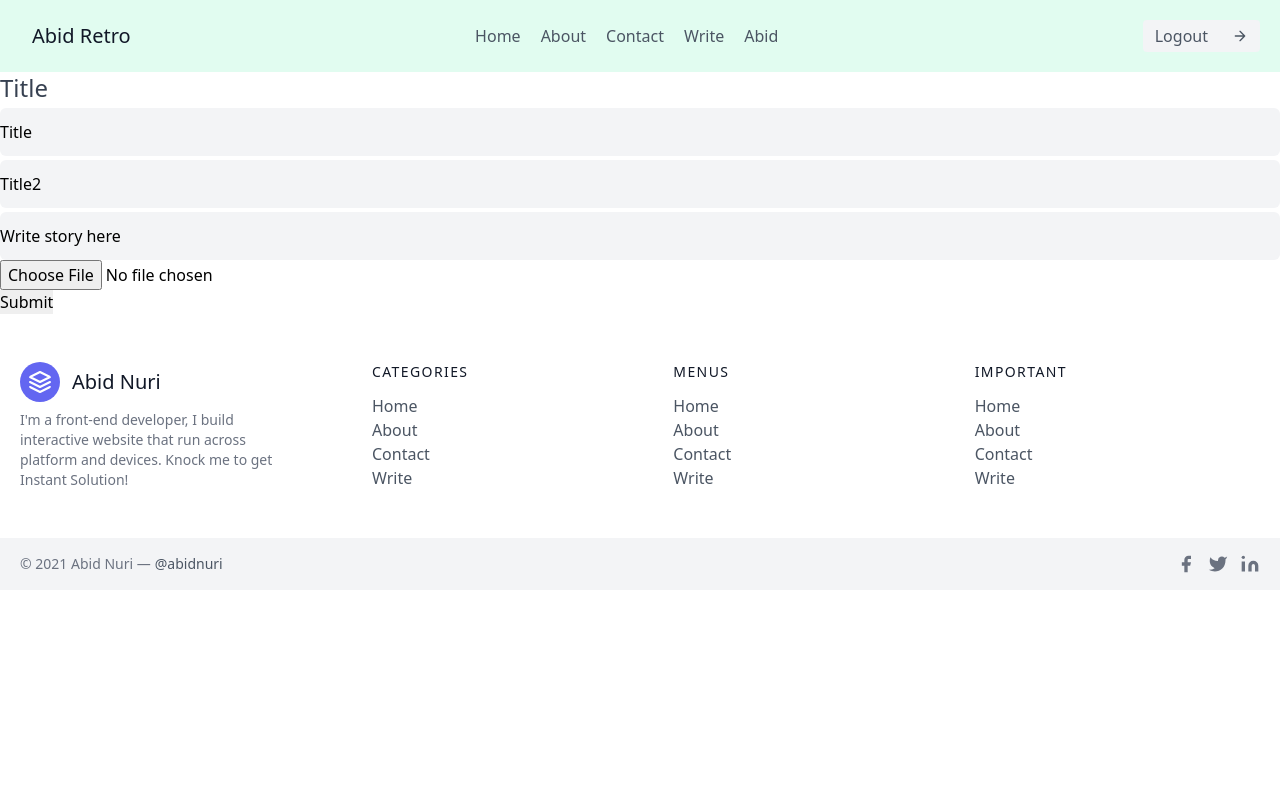
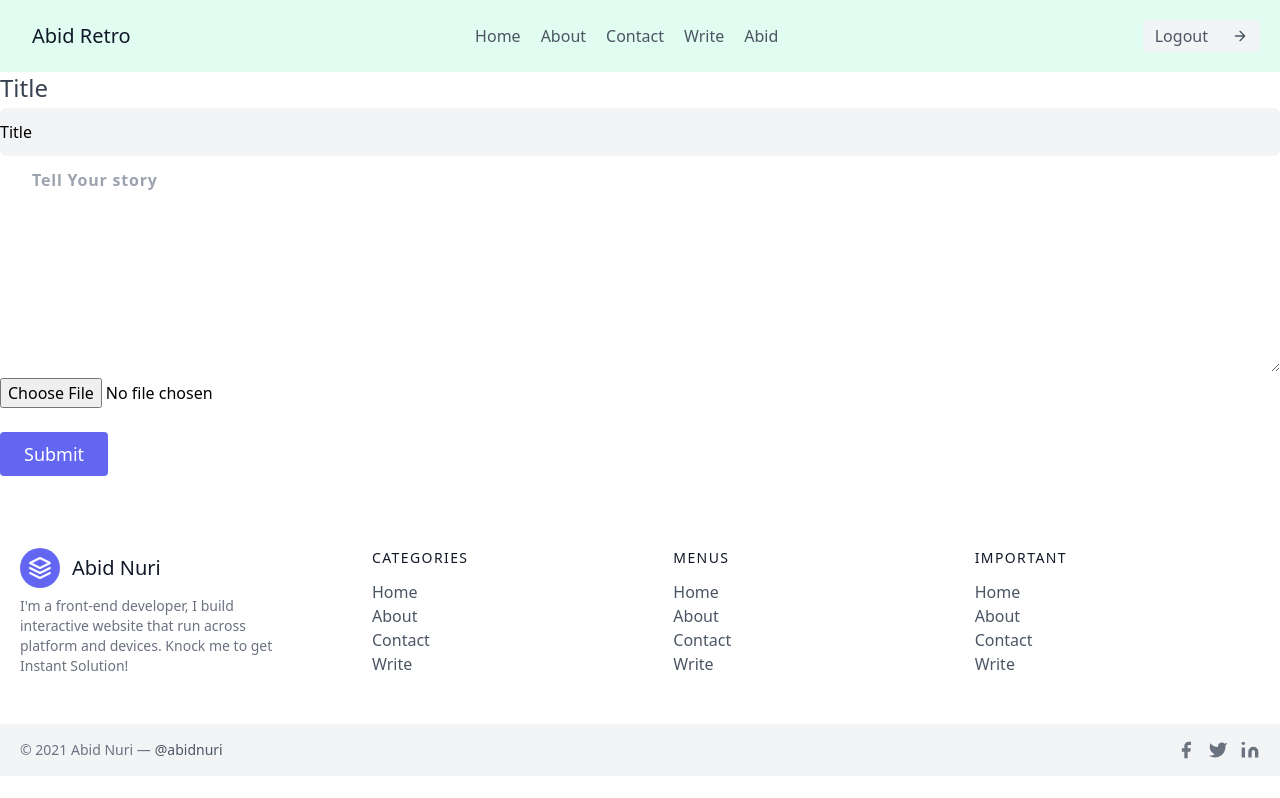
Before and after one commit to abidnuri/retro-blog-client, a React (Create React App) app: page /write in a window 1280 px wide. Built offline with nearby package versions, Linux system fonts and the light colour scheme.

Commit message:
fix post

```diff
--- a/src/components/Blog/Blog.js
+++ b/src/components/Blog/Blog.js
@@ -4,7 +4,7 @@ import SingleBlog from '../SingleBlog/SingleBlog';
 const Blog = () => {
     const [blog, setBlog] = useState([]);
     useEffect(() => {
-        fetch(`http://localhost:8000/events`)
+        fetch(`http://localhost:8000/posts`)
             .then(res => res.json())
             .then(data => setBlog(data));
     }, []);
--- a/src/components/BlogPost/BlogPost.js
+++ b/src/components/BlogPost/BlogPost.js
@@ -5,7 +5,7 @@ const BlogPost = () => {
     const { postID } = useParams();
     const [postDetails, setPostDetails] = useState({});
     useEffect(() => {
-        fetch(`http://localhost:8000/events/${postID}`)
+        fetch(`http://localhost:8000/posts/${postID}`)
             .then(res => res.json())
             .then(data => setPostDetails(data));
     }, [postID]);
--- a/src/components/SingleBlog/SingleBlog.js
+++ b/src/components/SingleBlog/SingleBlog.js
@@ -2,7 +2,7 @@ import React from 'react';
 import { Link } from 'react-router-dom';
 
 const SingleBlog = (props) => {
-    const { _id, name, imageURL, desc } = props.blg;
+    const { _id, name, imageURL, description } = props.blg;
     return (
         <div className="p-4 md:w-1/3">
             <div className="h-full border-2 border-gray-200 border-opacity-60 rounded-lg overflow-hidden">
@@ -10,7 +10,7 @@ const SingleBlog = (props) => {
                 <div className="p-6">
                     <h2 className="tracking-widest text-xs title-font font-medium text-gray-400 mb-1">CATEGORY</h2>
                     <h1 className="title-font text-lg font-medium text-gray-900 mb-3">{name}</h1>
-                    <p className="leading-relaxed mb-3">{desc}</p>
+                    <p className="leading-relaxed mb-3">{description}</p>
                     <div className="flex items-center flex-wrap ">
                         <Link to={`/post/${_id}`} className="text-indigo-500 inline-flex items-center md:mb-2 lg:mb-0">Read More
                             <svg className="w-4 h-4 ml-2" viewBox="0 0 24 24" stroke="currentColor" stroke-width="2" fill="none" stroke-linecap="round" stroke-linejoin="round">
--- a/src/components/Write/Write.js
+++ b/src/components/Write/Write.js
@@ -4,7 +4,7 @@ import { useForm } from 'react-hook-form';
 import './Write.css';
 
 const Write = () => {
-    const { register, handleSubmit, name, name2, desc, watch, formState: { errors } } = useForm();
+    const { register, handleSubmit, watch, formState: { errors } } = useForm();
 
     console.log(watch("example"));
     const [imageURL, setIMageURL] = useState(null);
@@ -17,7 +17,7 @@ const Write = () => {
             imageURL: imageURL,
         };
         console.log(data);
-        const url = `http://localhost:8000/addEvent`;
+        const url = `http://localhost:8000/addPost`;
 
         fetch(url, {
             method: "POST",
@@ -46,15 +46,23 @@ const Write = () => {
 
     return (
         <>
+            <div className="container mx-auto justify-center">
                 <form onSubmit={handleSubmit(onSubmit)}>
                     <h2 className="text-gray-700 text-2xl">Title</h2>
                     <input defaultValue="Title" name="name" {...register("name")} className="h-12 mt-1 block w-full rounded-md bg-gray-100 border-transparent focus:border-gray-500 focus:bg-white focus:ring-0" rows="4" />
-                <input defaultValue="Title2" name="name2" {...register("name2")} className="h-12 mt-1 block w-full rounded-md bg-gray-100 border-transparent focus:border-gray-500 focus:bg-white focus:ring-0" rows="4" />
-                <input defaultValue="Write story here" name="desc" {...register("desc")} className="h-12 mt-1 block w-full rounded-md bg-gray-100 border-transparent focus:border-gray-500 focus:bg-white focus:ring-0" rows="4" />
+                    <textarea
+                        type="text"
+                        placeholder="Tell Your story"
+                        name="description"
+                        rows="8"
+                        {...register("description")}
+                        className="w-full py-3 px-8 ring-0 focus:outline-none border-0 text-md font-semibold tracking-wider"
+                    ></textarea>
                     <input name="exampleRequired" onChange={handleImageUpload} type="file" className="h-full w-full" />
                     {errors.exampleRequired && <span>This field is required</span>}
-                <input type="submit" />
+                    <input className="my-6 inline-flex text-white bg-indigo-500 border-0 py-2 px-6 focus:outline-none hover:bg-indigo-600 rounded text-lg" type="submit" />
                 </form>
+            </div>
         </>
     );
 };
```
Also changed, not shown: firebase.json (added), 2 other files (tests, documents, lock files or other folders). Lines whose indentation alone changed are shown as unchanged.
